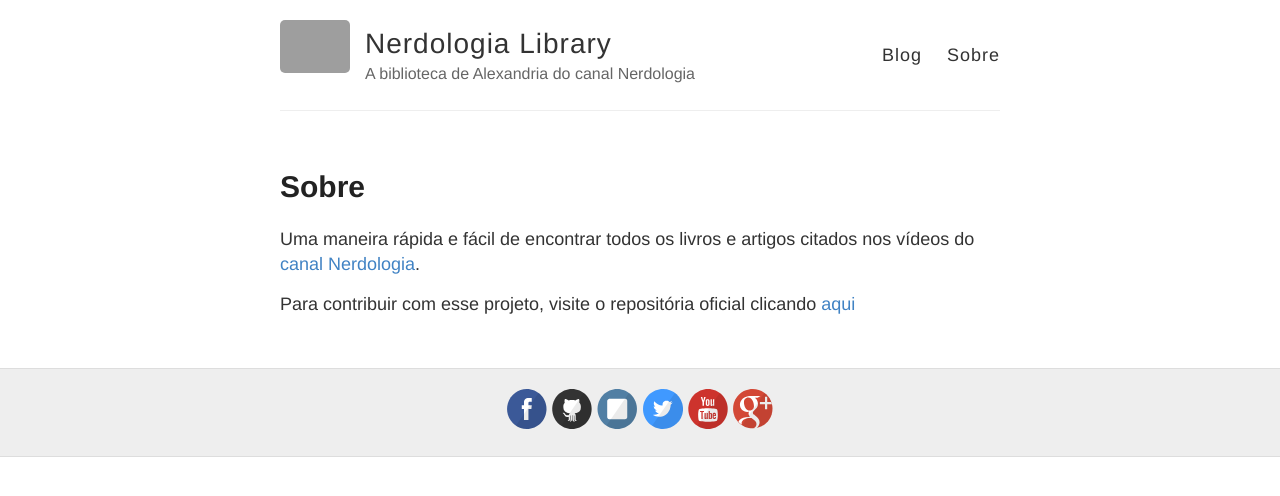
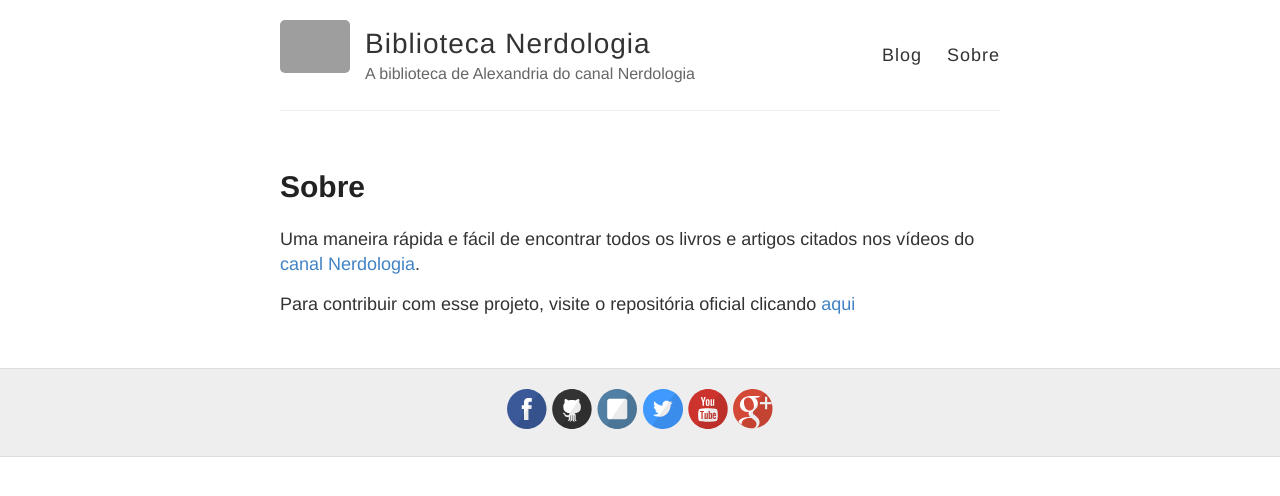
Before and after one commit to herodrigues/bibliotecanerdologia, a Jekyll site: the page built from about.md, in a window 1280 px wide. Shown: the top 496 px of the page. Built offline with Jekyll 4.4.1, drawn with Linux system fonts in a browser that asks for light colours; Markdown is read by kramdown in place of the engine named in the settings; grey boxes are pictures that could not be loaded.

Commit message:
Update site name

```diff
--- a/_config.yml
+++ b/_config.yml
@@ -3,7 +3,7 @@
 #
 
 # Name of your site (displayed in the header)
-name: Nerdologia Library
+name: Biblioteca Nerdologia
 
 # Short bio or description (displayed in the header)
 description: A biblioteca de Alexandria do canal Nerdologia
@@ -21,7 +21,7 @@ footer-links:
   email:
   facebook: CanalNerdologia
   flickr:
-  github: herodrigues/nerdologia-library
+  github: herodrigues/bibliotecanerdologia
   instagram: nerdologia
   linkedin:
   pinterest:
@@ -40,7 +40,7 @@ google_analytics:
 
 # Your website URL (e.g. http://barryclark.github.io or http://www.barryclark.co)
 # Used for Sitemap.xml and your RSS feed
-url: nerdologia-library.github.io
+url: herodrigues.me/bibliotecanerdologia
 
 # If you're hosting your site at a Project repository on GitHub pages
 # (http://yourusername.github.io/repository-name)
```
